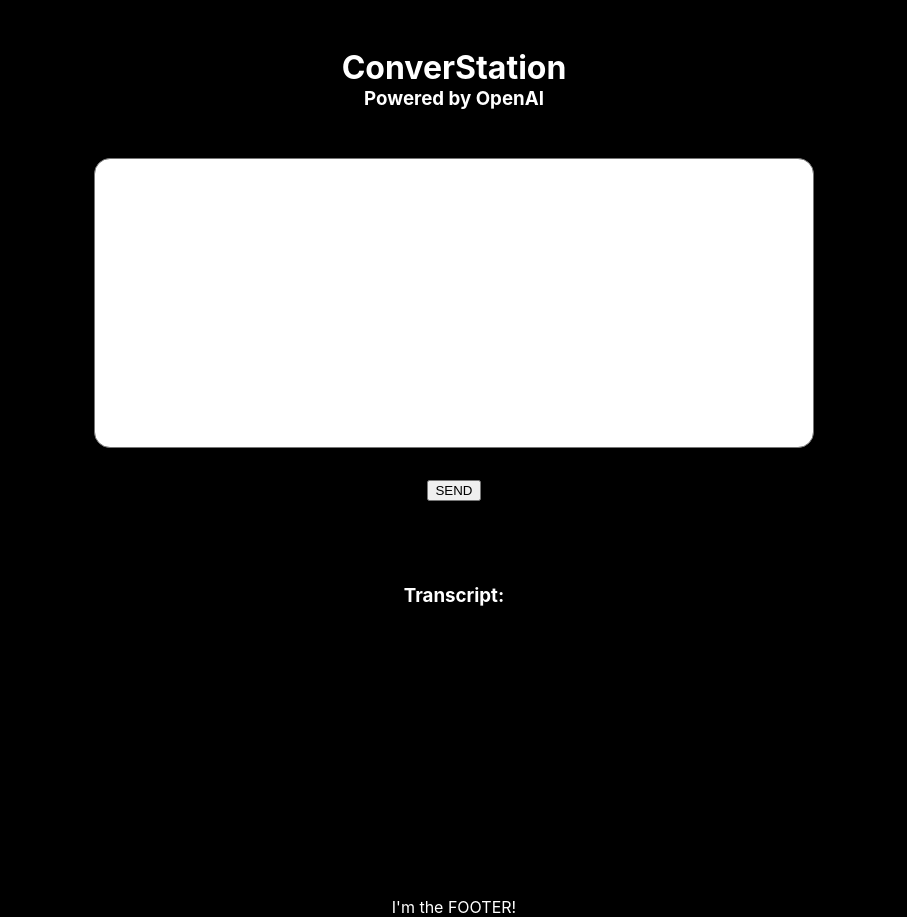
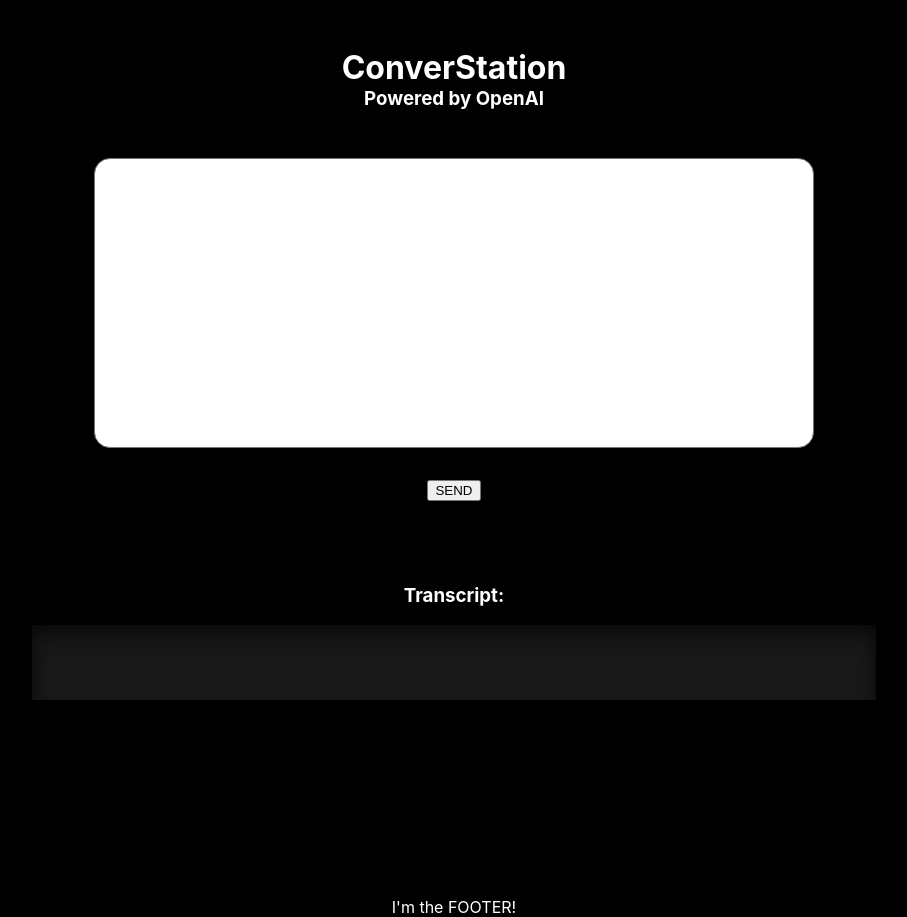
Before and after one commit to JaynewDee/converStation, a React (Create React App) app in the folder client/: page / in a window 1280 px wide. Shown: the whole page, without its empty margins (186-1093 px from the left). Built offline with nearby package versions, Linux system fonts and the light colour scheme.

Commit message:
modifying global styles

```diff
--- a/client/src/index.scss
+++ b/client/src/index.scss
@@ -89,11 +89,24 @@
         height: 17rem;
         width: 66%;
         margin: auto;
+        border-radius: 1rem;
         .exchange {
-            width: 66%;
+            width: 100%;
             display: flex;
             flex-flow: column wrap;
             margin: auto;
+            background-color: rgb(25,25,25);
+            box-shadow: inset 0 4px 6px rgba(0, 0, 0, 0.15), inset 0 8px 10px rgba(0, 0, 0, 0.15),
+            inset 0 10px 12px rgba(0, 0, 0, 0.15), inset 0 14px 16px rgba(0, 0, 0, 0.15),
+            inset 0 18px 32px rgba(0, 0, 0, 0.15);
+
+            h4 {
+                margin-left: 1rem;
+                max-width: 50%;
+            }
+            p {
+                text-align: right;
+            }
         }
     }
 }
```
